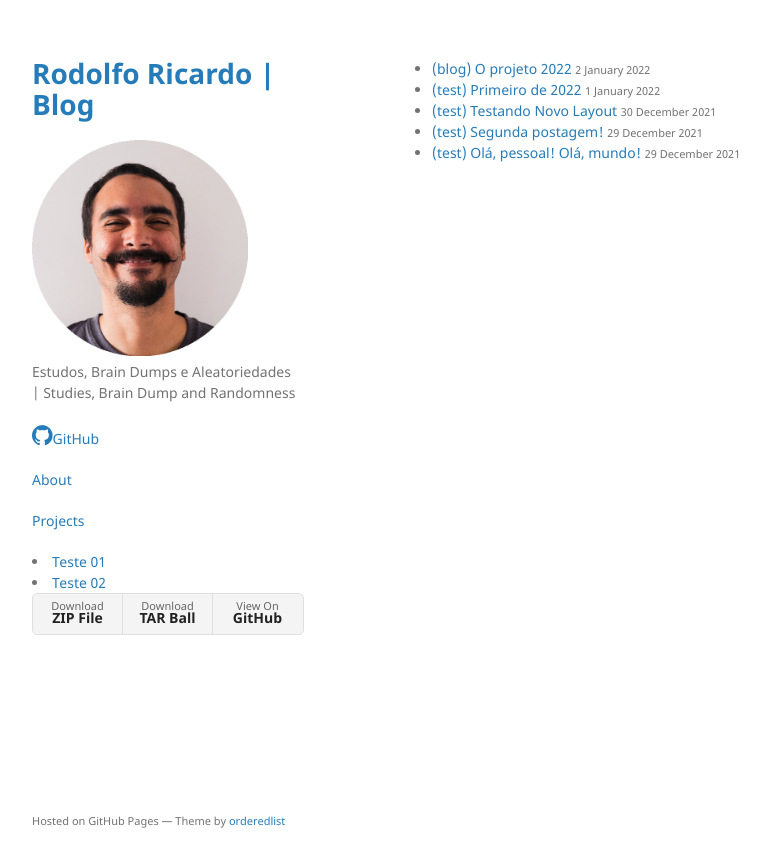
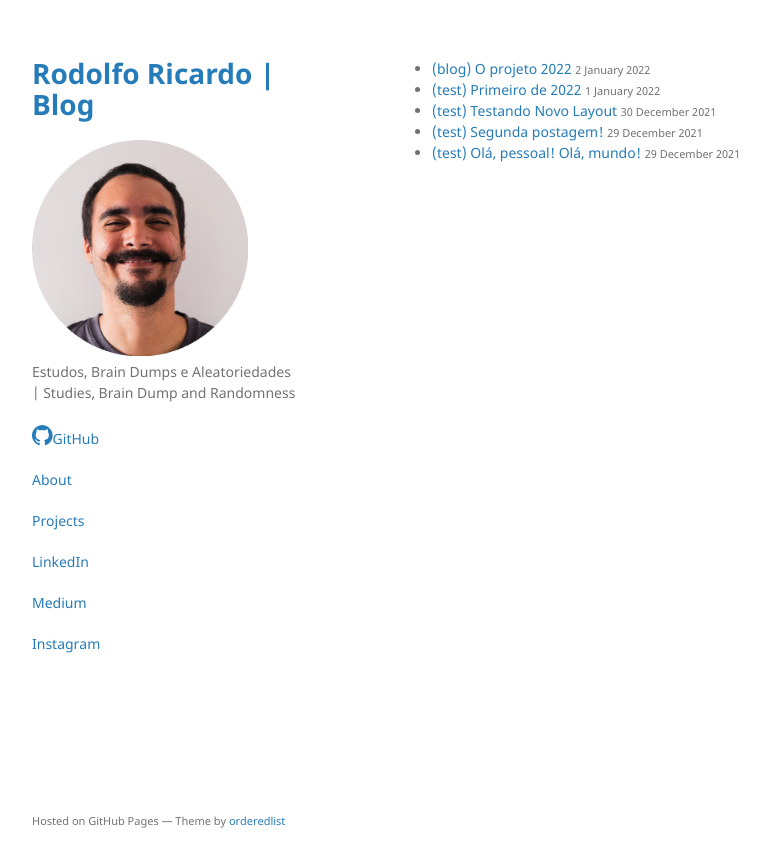
Before and after one commit to rodolforicardotech/rodolforicardotech.github.io, a Jekyll site: the page built from index.md, in a window 1280 px wide. Shown: the top 867 px of the page, without its empty margins (178-947 px from the left). Built offline with Jekyll 4.4.1, drawn with Linux system fonts in a browser that asks for light colours; our own code applies the rules of GitHub Pages for plain Markdown files.

Commit message:
adicionando novos itens na sidebar
Medium, projects, linkedin, instagram

```diff
--- a/_layouts/default.html
+++ b/_layouts/default.html
@@ -41,18 +41,20 @@
 
         <p class="view"><a href="">Projects</a></p>
 
+        <p class="view"><a href="">LinkedIn</a></p>
 
-          <li> <a>Teste 01</a>
-          <li> <a>Teste 02</a>
+        <p class="view"><a href="">Medium</a></p>
 
+        <p class="view"><a href="">Instagram</a></p>
 
-        {% if site.show_downloads %}
+        <!--{% if site.show_downloads %}
         <ul class="downloads">
           <li><a href="{{ site.github.zip_url }}">Download <strong>ZIP File</strong></a></li>
           <li><a href="{{ site.github.tar_url }}">Download <strong>TAR Ball</strong></a></li>
           <li><a href="{{ site.github.repository_url }}">View On <strong>GitHub</strong></a></li>
         </ul>
-        {% endif %}
+        {% endif %}-->
+
       </header>
       <section>
 
```
